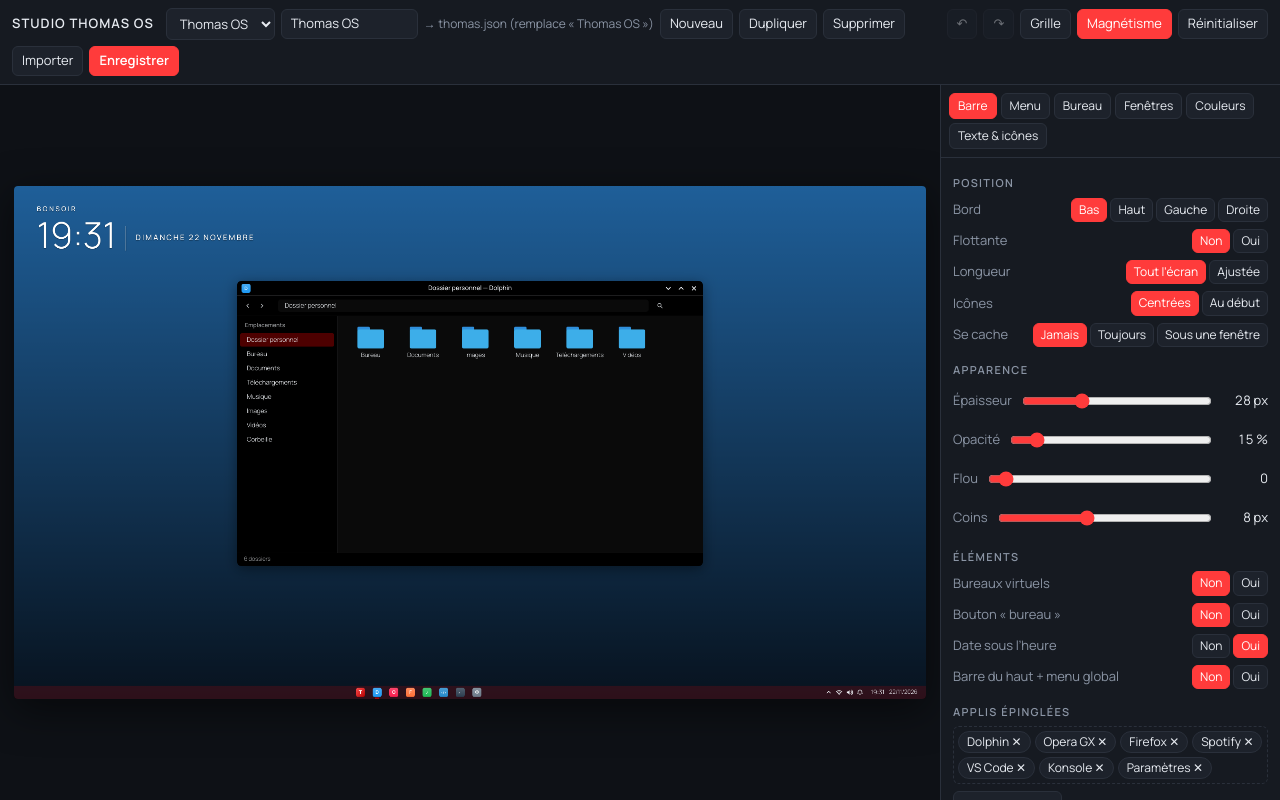
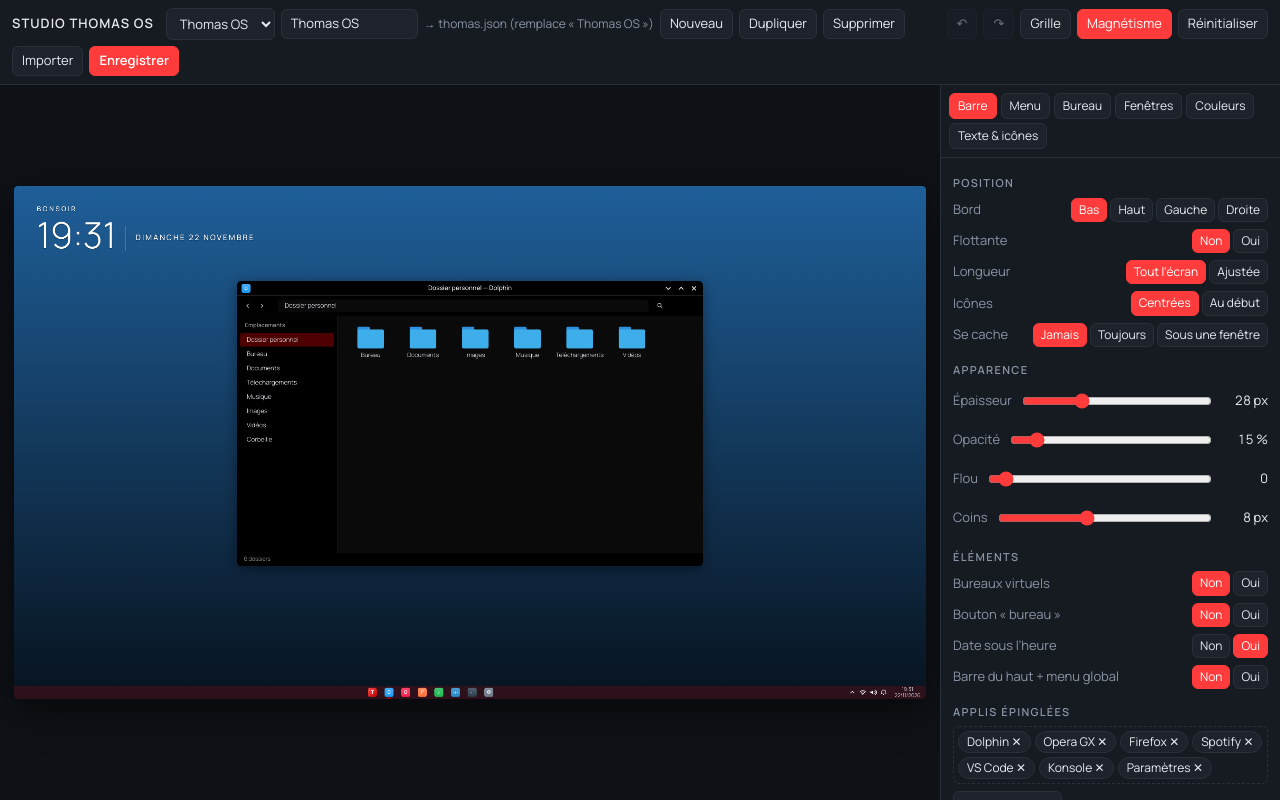
Before and after one commit to mailprofessionnelthomas-dotcom/thomas-os, a plain HTML site: page studio/index.html in a window 1280 px wide. Drawn offline with Linux system fonts and the light colour scheme.

Commit message:
Horloge de bureau collee en haut a gauche ; banc : catalogue des applis ; Studio : date sous l'heure
Co-Authored-By: Claude Opus 5.5 <noreply@anthropic.com>

```diff
--- a/studio/index.html
+++ b/studio/index.html
@@ -138,9 +138,10 @@ function chargerImg(nom,url){const im=new Image();im.onload=()=>{cacheFond=null;
 
 // ---------- géométrie (même calcul que le moteur) ----------
 const clockPx=T=>T>=40?Math.round(T*.36):Math.round(Math.min(16,T*.46));
-function largHorloge(d,T){const c=cx;c.font=FT(d,clockPx(T));const t=c.measureText('00:00').width;if(!d.barre.date)return Math.round(t+16);
- if(T>=40){c.font=FT(d,Math.round(clockPx(T)*.7));return Math.round(Math.max(t,c.measureText('22/11/2026').width)+16)}
- c.font=FT(d,clockPx(T)*.92);return Math.round(t+10+c.measureText('22/11/2026').width+16)}
+// Horloge de la barre (vu sur le vrai KDE) : avec la date, heure et date l'une sous l'autre, même dans une barre fine
+const clockPx2=T=>Math.round(Math.max(9,T*.38));
+function largHorloge(d,T){const c=cx;if(!d.barre.date){c.font=FT(d,clockPx(T));return Math.round(c.measureText('00:00').width+16)}
+ c.font=FT(d,clockPx2(T));return Math.round(Math.max(c.measureText('00:00').width,c.measureText('22/11/2026').width)+16)}
 function geo(d){const b=d.barre,T=b.epaisseur,v=b.bord==='gauche'||b.bord==='droite',g=b.flottante?8:0,haut=b.barre_haut&&b.bord!=='haut',lw=Math.round(T*1.25),gs=Math.round(T*.78);
  const ga=[{k:'kickoff',l:lw}];b.epingles.forEach((id,i)=>ga.push({k:'lanceur',i,id,l:lw}));if(b.bureaux)ga.push({k:'pager',l:Math.round(T*(v?1.6:2.6))});
  const dr=[];if(!haut){dr.push({k:'tray',l:gs*4+8});dr.push({k:'horloge',l:v?Math.round(T*1.3):largHorloge(d,T)})}if(b.afficher_bureau)dr.push({k:'montrer',l:Math.round(T*.45)});
@@ -251,8 +252,8 @@ function item(c,d,it,P){const co=d.couleurs,T=P.T,ic=Math.round(T*.68),mx=it.x+i
  case'lanceur':icone(c,it.id,mx-ic/2,my-ic/2,ic);if(it.id==='org.kde.dolphin'){const L=Math.round(ic*.45),b=d.barre.bord;c.fillStyle=co.principale;if(P.v)c.fillRect(b==='gauche'?it.x+1:it.x+it.w-3,my-L/2,2,L);else c.fillRect(mx-L/2,b==='haut'?it.y+1:it.y+it.h-3,L,2)}break;
  case'pager':for(let i=0;i<2;i++){const r=P.v?[it.x+4,it.y+3+i*(it.h-3)/2,it.w-8,(it.h-9)/2]:[it.x+3+i*(it.w-3)/2,it.y+4,(it.w-9)/2,it.h-8];rr(c,...r,2);if(!i){c.fillStyle=rgba(co.principale,.45);c.fill()}c.strokeStyle=rgba(fg,.5);c.lineWidth=1;c.stroke()}break;
  case'tray':{const gs=Math.round(T*.78),s=Math.round(Math.min(T*.55,22));['chevron','reseau','son','cloche'].forEach((k,i)=>P.v?glyphe(c,k,mx,it.y+4+gs*i+gs/2,s,fg):glyphe(c,k,it.x+4+gs*i+gs/2,my,s,fg));break}
- case'horloge':{const now=new Date(),hm=heure(),dt=now.toLocaleDateString('fr-FR');if(P.v||T>=40){const p=P.v?Math.round(T*.3):clockPx(T);texte(c,hm,mx,d.barre.date?my-p*.5:my,FT(d,p),fg,'center');if(d.barre.date)texte(c,P.v?dt.slice(0,5):dt,mx,my+p*.62,FT(d,Math.round(p*.7)),fg,'center')}
-  else{const p=clockPx(T);texte(c,hm,it.x+8,my,FT(d,p),fg);if(d.barre.date){const w=c.measureText(hm).width;texte(c,dt,it.x+18+w,my,FT(d,p*.92),fg)}}break}
+ case'horloge':{const dt=new Date().toLocaleDateString('fr-FR');if(!d.barre.date){texte(c,heure(),mx,my,FT(d,P.v?Math.round(T*.3):clockPx(T)),fg,'center');break}
+  const p=P.v?Math.round(T*.28):clockPx2(T);texte(c,heure(),mx,my-p*.55,FT(d,p),fg,'center');texte(c,P.v?dt.slice(0,5):dt,mx,my+p*.6,FT(d,p),fg,'center');break}
  case'montrer':c.fillStyle=rgba(fg,.35);if(P.v)c.fillRect(it.x+4,it.y+3,it.w-8,1);else c.fillRect(it.x+3,it.y+4,1,it.h-8);break;
  case'appmenu':{let x=it.x+6;['Dolphin','Fichier','Édition','Affichage','Aller','Outils','Aide'].forEach((m,i)=>{texte(c,m,x,my,FT(d,tpx(d),i?d.texte.epaisseur_texte:Math.min(700,d.texte.epaisseur_texte+200)),fg);x+=c.measureText(m).width+18});break}}}
 function menuDemarrer(c,d,G){const m=d.menu,co=d.couleurs,fg=co.texte,r=geoMenu(d,G),tp=tpx(d),rad=d.effets.coins,a=d.effets.opacite_menus/100,favs=m.epingles;
```
Also changed, not shown: 2 other files.
